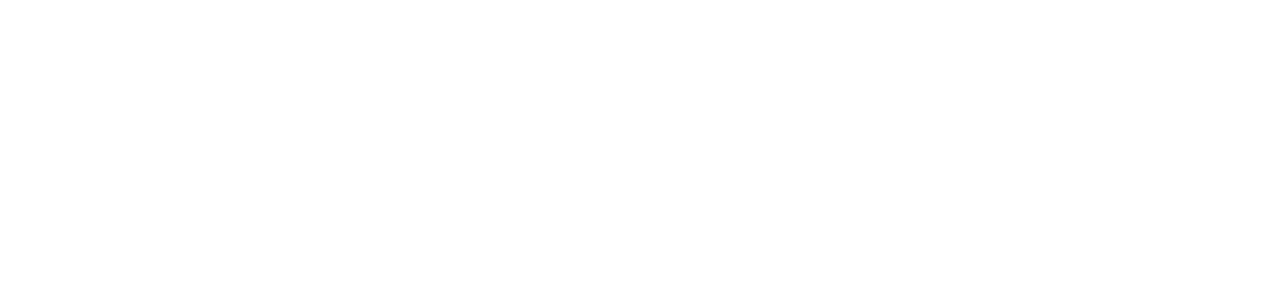
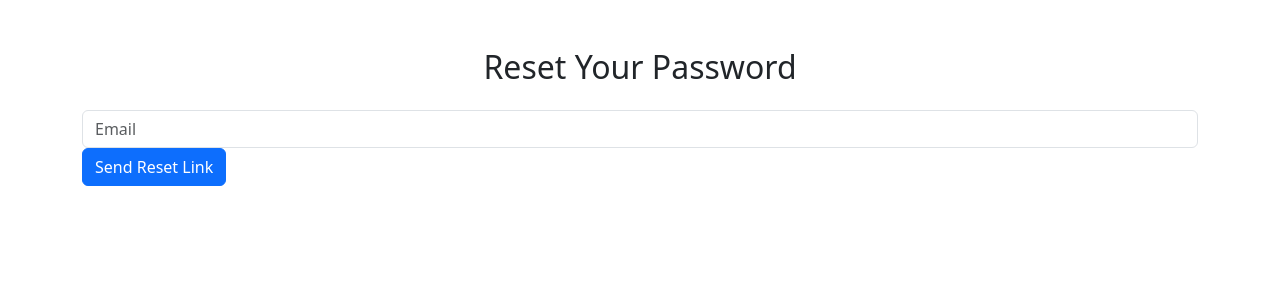
Before and after one commit to ayusha2806/Expense-Tracker-Using-React, a React (Create React App) app: page /password in a window 1280 px wide. Before the commit this address had no page. Shown: the top 300 px of the page. Built offline with nearby package versions, Linux system fonts and the light colour scheme.

Commit message:
Forgot Password Workflow

```diff
--- a/src/App.js
+++ b/src/App.js
@@ -6,6 +6,7 @@
 import Welcome from './components/Welcome';
 import Profile from './components/Profile';
 import Complete from './components/Complete';
+import Password from './components/Password';
 
 function App() {
   return (
@@ -16,6 +17,7 @@
         <Route path="/welcome" element={<Welcome />} />
         <Route path="/profile" element={<Profile />} />
         <Route path="/complete" element={<Complete />} />
+        <Route path='/password' element={<Password/>} />
       </Routes>
     </Router>
   );
--- a/src/components/Login.js
+++ b/src/components/Login.js
@@ -100,6 +100,8 @@
                 </button>
                 <p className="mt-3 text-center">Don't have an account?</p>
                 <p className="text-center">
+                  <Link to="/password">Forget Password</Link>
+                  <br/>
                   <Link to="/">Sign up</Link>
                 </p>
               </div>
--- /dev/null
+++ b/src/components/Password.js
@@ -0,0 +1,66 @@
+import React, { useState } from "react";
+import { useNavigate } from "react-router-dom";
+
+const Password = () => {
+  const navigate = useNavigate();
+  const [email, setEmail] = useState("");
+  const [error, setError] = useState(null);
+
+  const submitHandler = async (e) => {
+    e.preventDefault();
+    try {
+      const obj = {
+        requestType: "PASSWORD_RESET",
+        email: email,
+      };
+      const response = await fetch(
+        "https://identitytoolkit.googleapis.com/v1/accounts:sendOobCode?key=AIzaSyCz5GQw9rpsQ_WeKR1Qj0-CkRUvQUEmogI",
+        {
+          method: "POST",
+          body: JSON.stringify(obj),
+          headers: {
+            "Content-Type": "application/json",
+          },
+        }
+      );
+      if (!response.ok) {
+        throw new Error("Something went wrong!");
+      }
+      const data = await response.json();
+      alert(
+        "Reset Link has been sent to your mail id, kindly reset the password and login again"
+      );
+      navigate("/login");
+    } catch (err) {
+      setError("Something went wrong. Please try again.");
+      console.log(err);
+    }
+  };
+
+  return (
+    <div className="container mt-5">
+      <h2 className="text-center mb-4">Reset Your Password</h2>
+
+      <form onSubmit={submitHandler}>
+        <div className="form-group">
+          <input
+            required
+            type="email"
+            className="form-control"
+            placeholder="Email"
+            value={email}
+            onChange={(e) => setEmail(e.target.value)}
+          />
+        </div>
+
+        <button type="submit" className="btn btn-primary">
+          Send Reset Link
+        </button>
+      </form>
+
+      {error && <p style={{ color: "red", marginTop: "10px" }}>{error}</p>}
+    </div>
+  );
+};
+
+export default Password;
```
